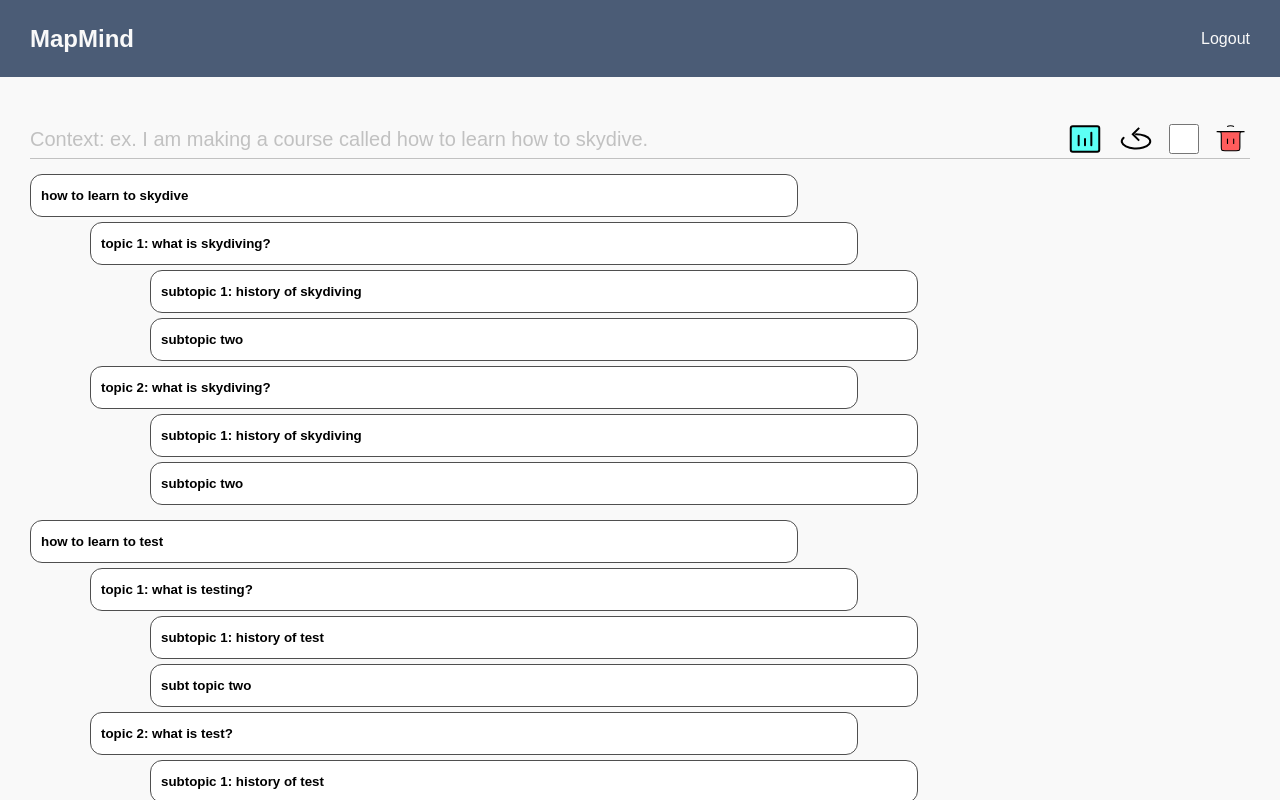
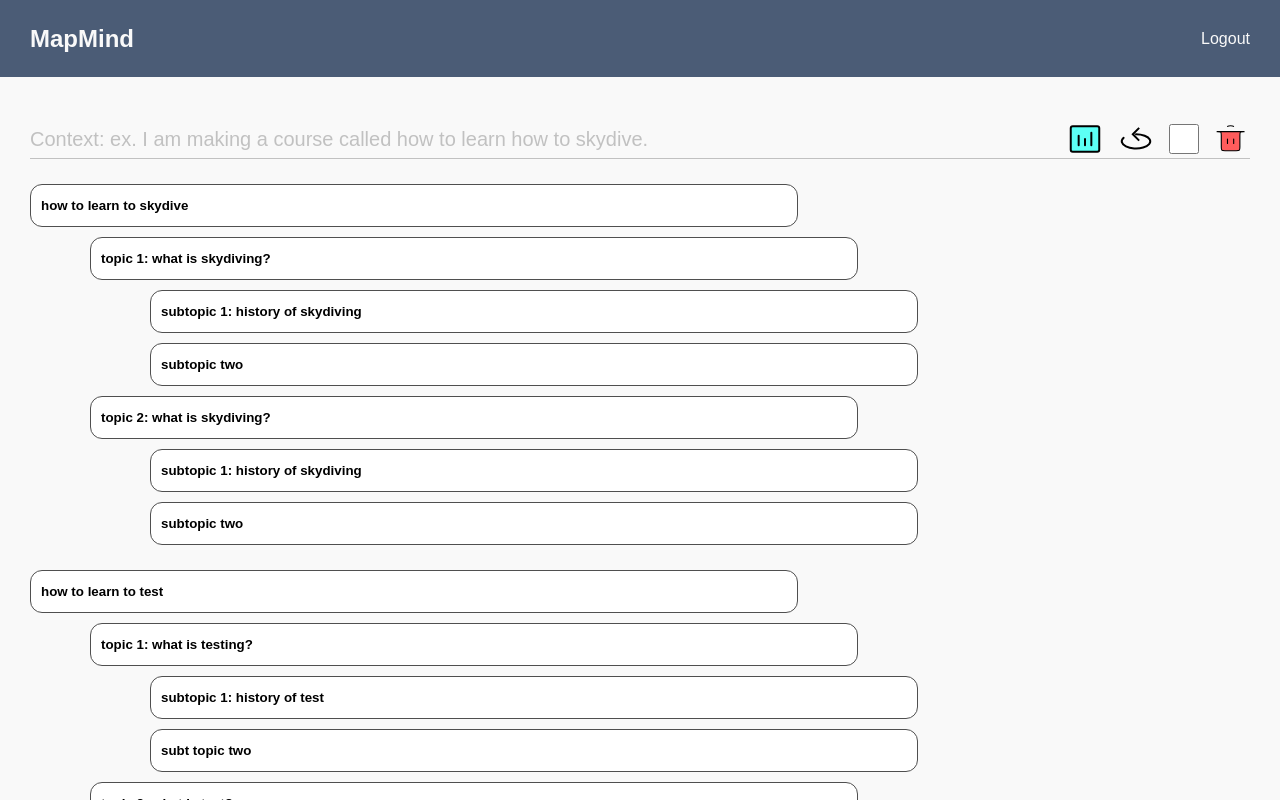
Before and after one commit to firasmlt/MapMind, a React (Create React App) app in the folder client/: page / in a window 1280 px wide. Shown: the top 800 px of the page. Built offline with nearby package versions, Linux system fonts and the light colour scheme.

Commit message:
fixing components margin

```diff
--- a/client/src/components/Chapter.module.css
+++ b/client/src/components/Chapter.module.css
@@ -1,5 +1,5 @@
 .chapter {
-  margin: 15px 0;
+  margin: 25px 0;
 }
 .chapterInput {
   height: 43px;
--- a/client/src/components/Subtopic.module.css
+++ b/client/src/components/Subtopic.module.css
@@ -1,6 +1,6 @@
 .subtopic {
-  margin-top: 5px;
-  margin-bottom: 5px;
+  margin-top: 10px;
+  margin-bottom: 10px;
   margin-left: 60px;
 }
 .subtopicInput {
--- a/client/src/components/Topic.module.css
+++ b/client/src/components/Topic.module.css
@@ -1,6 +1,5 @@
 .topic {
-  margin-top: 5px;
-  margin-bottom: 5px;
+  margin-top: 10px;
   margin-left: 60px;
 }
 .topicInput {
```
